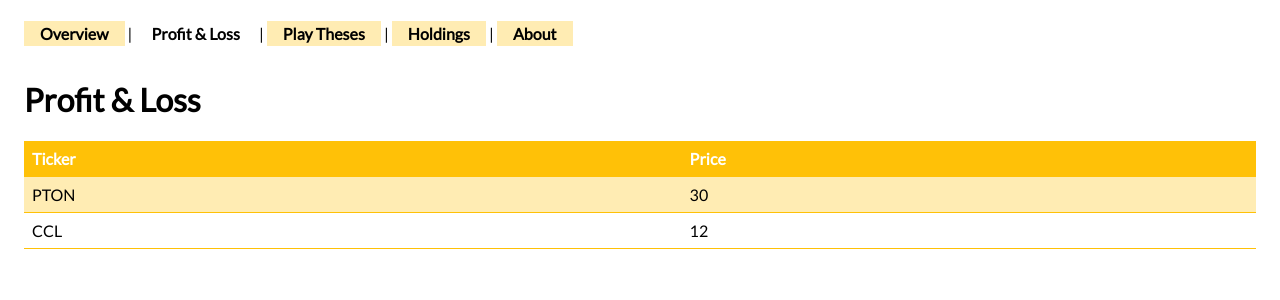
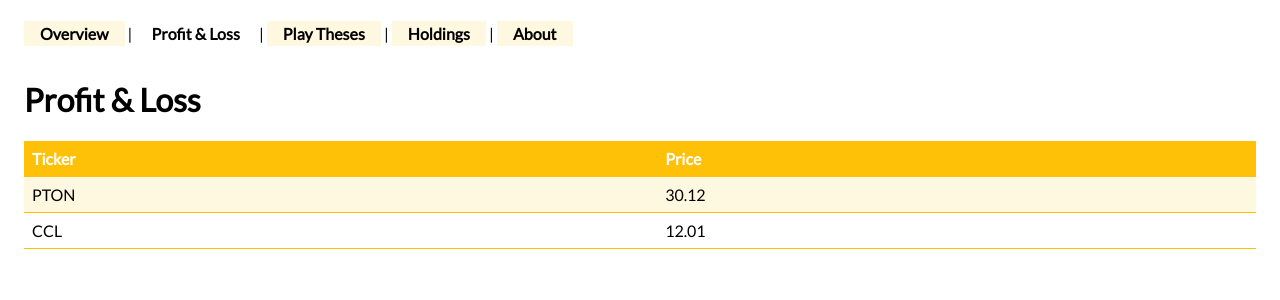
Before and after one commit to rlindner81/hodler, a Vue app in the folder frontend/: page /profit in a window 1280 px wide. Shown: the top 300 px of the page. Built offline with nearby package versions, Linux system fonts and the light colour scheme.

Commit message:
make table re-use scss

```diff
--- a/frontend/src/App.vue
+++ b/frontend/src/App.vue
@@ -32,7 +32,7 @@
     font-weight: bold;
     text-decoration: none;
     color: color("black");
-    background-color: color("primary", "lighten-4");
+    background-color: color("primary", "lighten-5");
 
     &:hover, &.router-link-exact-active {
       background-color: color("white");
--- /dev/null
+++ b/frontend/src/scss/_list.scss
@@ -0,0 +1,30 @@
+@import 'color';
+
+@mixin list($color-key: "primary") {
+  table {
+    border-collapse: collapse;
+    width: 100%;
+
+    > tr {
+      > th {
+        border: none;
+        text-align: left;
+        color: color("white");
+        background-color: color($color-key);
+      }
+
+      > td {
+        border: solid color($color-key);
+        border-width: 1px 0;
+      }
+
+      > th, > td {
+        padding: 0.5rem;
+      }
+    }
+
+    > tr:nth-child(even) {
+      background-color: color($color-key, "lighten-5");
+    }
+  }
+}
--- a/frontend/src/views/Profit.vue
+++ b/frontend/src/views/Profit.vue
@@ -16,33 +16,12 @@
 
 <style lang="scss">
 @import '../scss/color';
+@import '../scss/list';
 
 .profit {
   padding: 0 1rem;
 
-  .list {
-    border-collapse: collapse;
-    width: 100%;
-
-    td, th {
-      border: none;
-      padding: 0.5rem;
-    }
-    td {
-      border: solid color("primary");
-      border-width: 1px 0;
-    }
-
-    tr:nth-child(even) {
-      background-color: color("primary", "lighten-4");
-    }
-
-    th {
-      text-align: left;
-      background-color: color("primary");
-      color: color("white");
-    }
-  }
+  @include list();
 }
 </style>
 
@@ -53,8 +32,8 @@
   data() {
     return {
       stocks: [
-        { ticker: "PTON", price: 30 },
-        { ticker: "CCL", price: 12 }
+        { ticker: "PTON", price: 30.12,  },
+        { ticker: "CCL", price: 12.01 }
       ]
     };
   },
```
